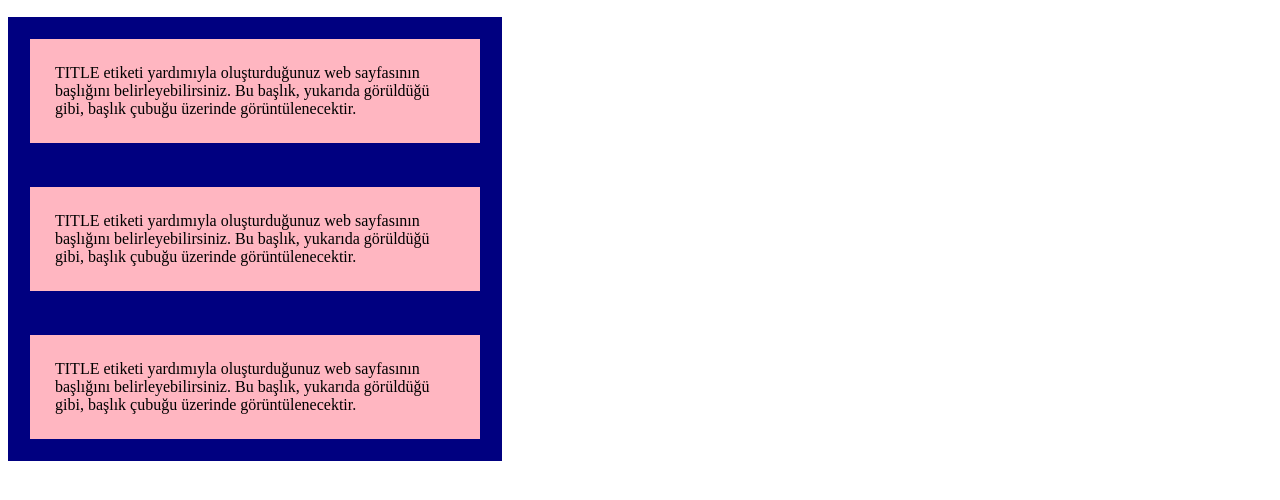
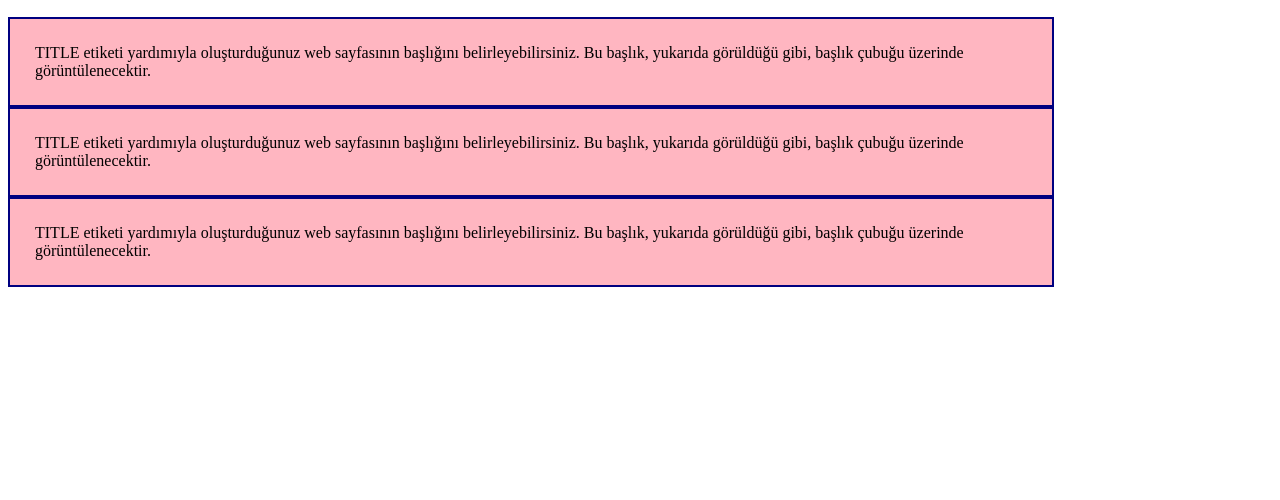
Before and after one commit to remozdemir/irem_ozdemir-odev1-, a plain HTML site: page index.html in a window 1280 px wide. Shown: the part 38-538 px from the top of the page. Drawn offline with Linux system fonts and the light colour scheme.

Commit message:
Update index.html

```diff
--- a/index.html
+++ b/index.html
@@ -4,9 +4,9 @@
   <style>
             div {
                 background-color: lightpink;
-                width: 400px;
+                width: 992px;
                 padding: 30px;
-                border: 22px solid navy;
+                border: 2px solid navy;
                 padding: 25px;
             }
         </style>
```
